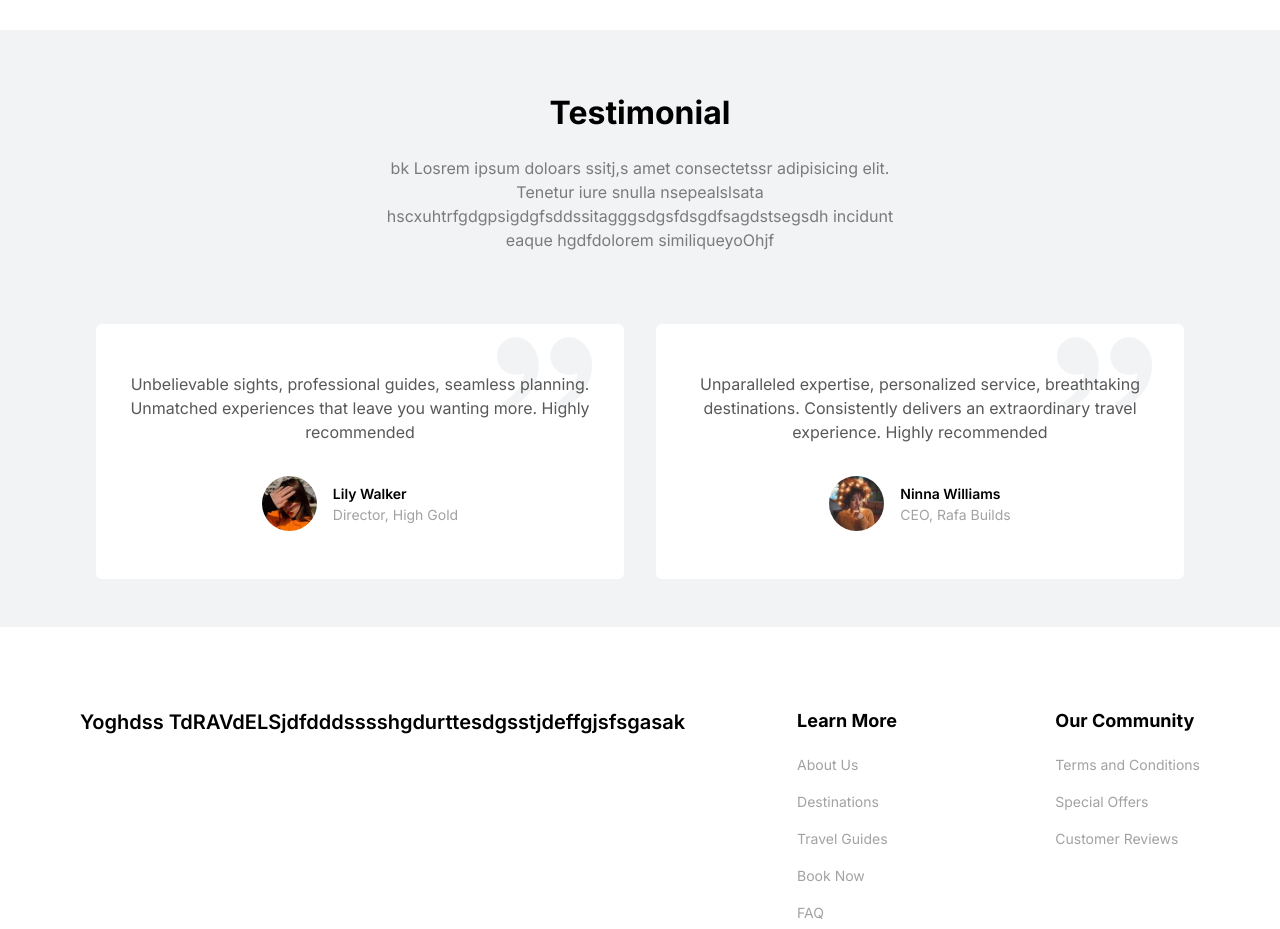
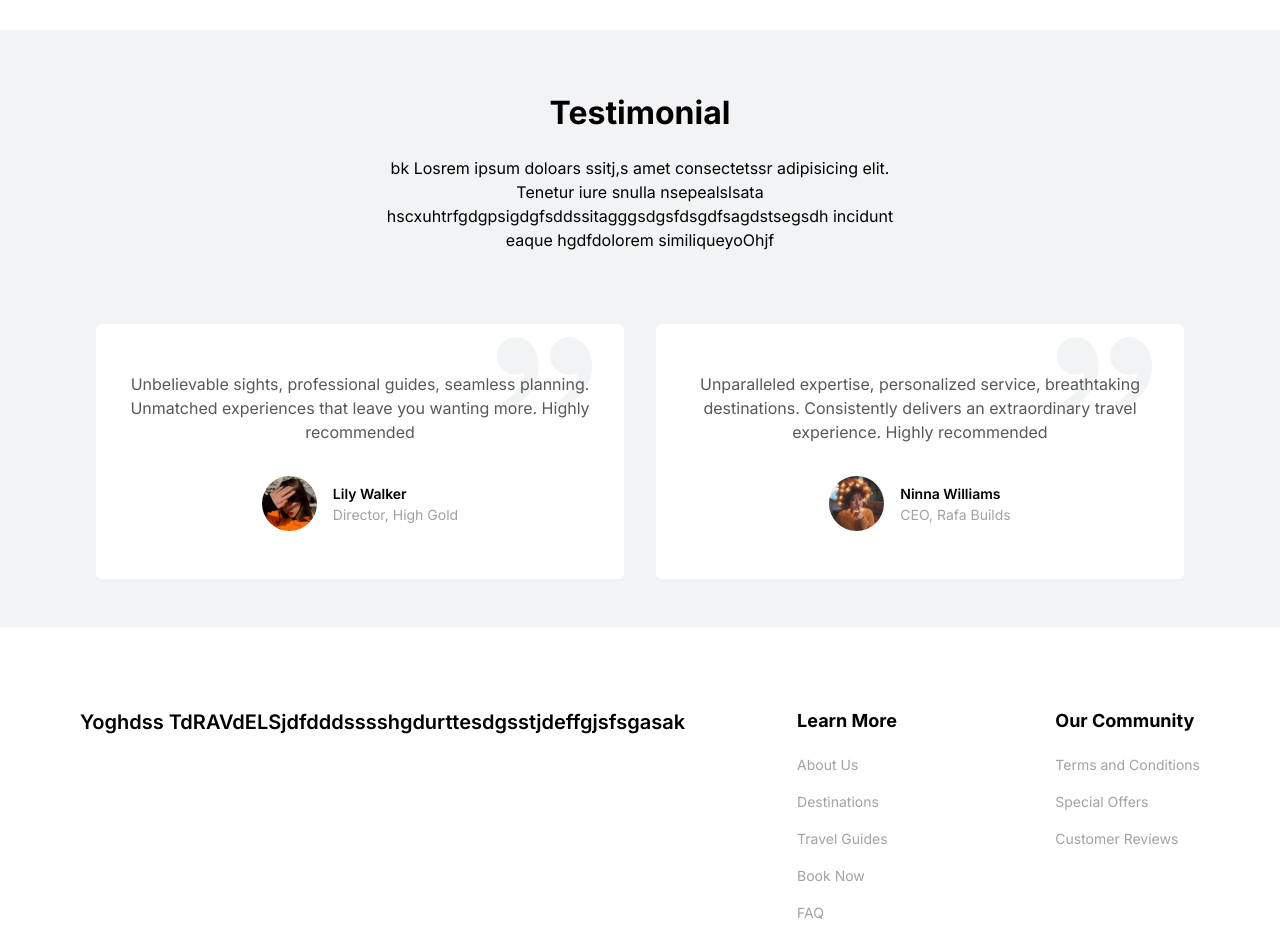
Before and after one commit to Mdshoaib77/TravelTour-Nextjs, a Next.js app: page / in a window 1280 px wide. Shown: the part 4440-5369 px from the top of the page. Built offline with nearby package versions, Linux system fonts and the light colour scheme.

Commit message:
Update Testimonial.tsx

```diff
--- a/components/Testimonial.tsx
+++ b/components/Testimonial.tsx
@@ -30,7 +30,7 @@ const Testimonial = () => {
   return (
     <section className="padding-container max-container pt-16 bg-slate-10 relative">
       <h3 className="bold-32 text-center">Testimonial</h3>
-      <p className="text-center max-w-lg m-auto text-gray-30 py-6">
+      <p className="text-center max-w-lg m-auto text-gray-30gds py-6">
        bk Losrem ipsum doloars ssitj,s amet consectetssr adipisicing elit. Tenetur iure
         snulla nsepealslsata hscxuhtrfgdgpsigdgfsddssitagggsdgsfdsgdfsagdstsegsdh incidunt eaque hgdfdolorem similiqueyoOhjf
       </p>
```
